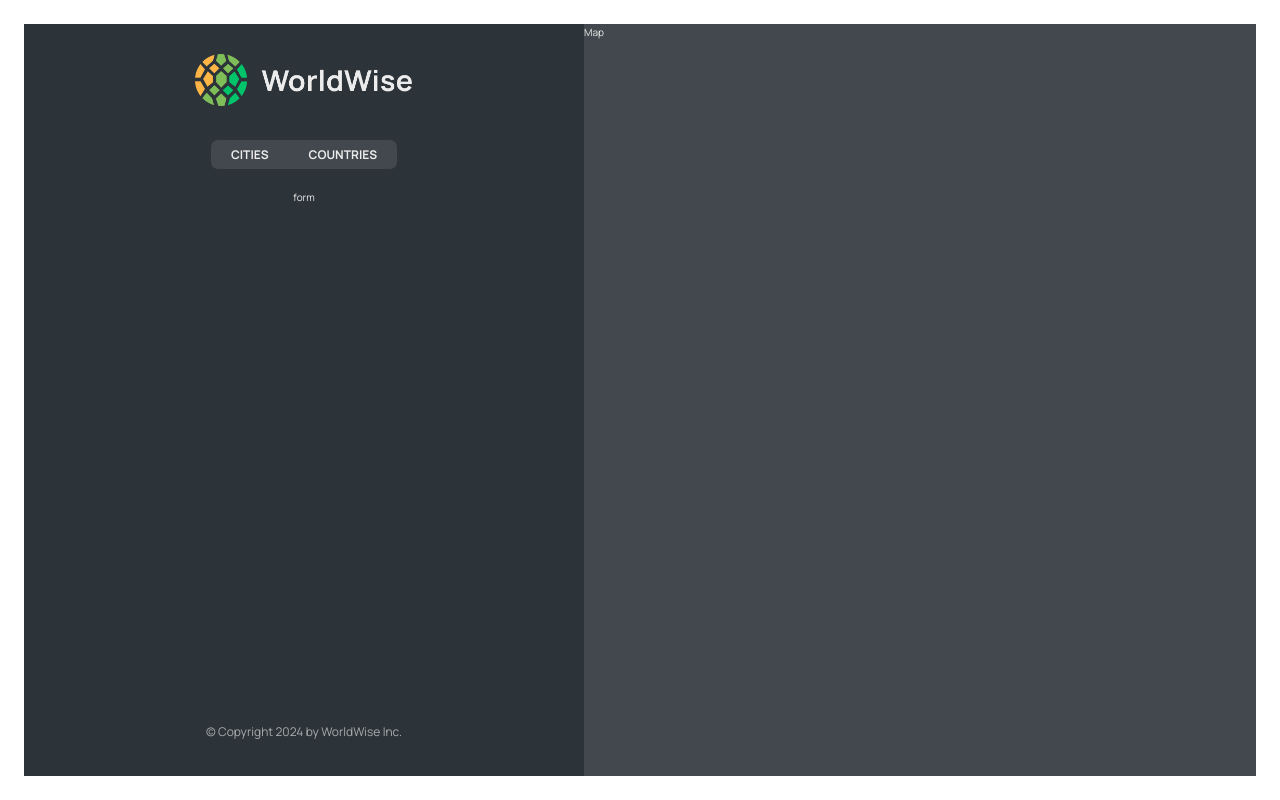
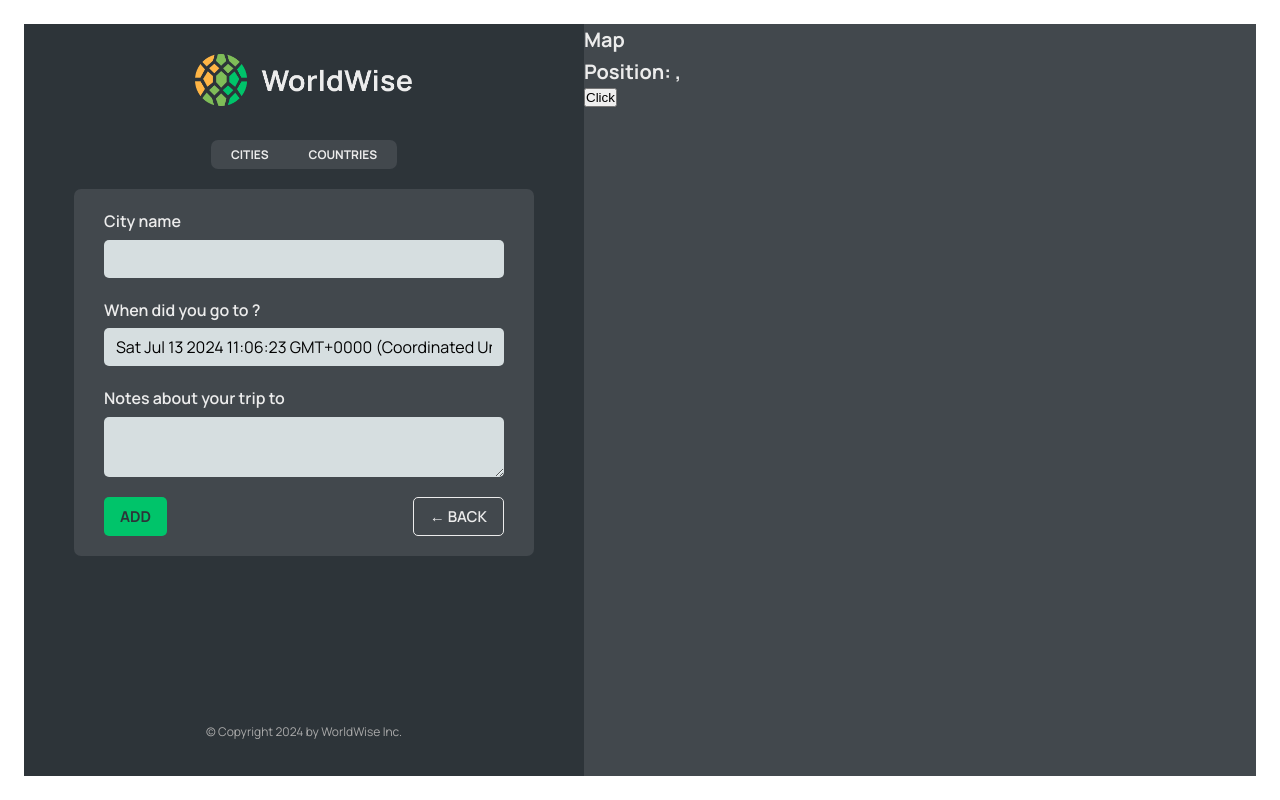
Before and after one commit to devmaniac1/WorldWise, a React (Vite) app: page /app/form in a window 1280 px wide. Built offline with nearby package versions, Linux system fonts and the light colour scheme; no server answers.

Commit message:
Navigate

```diff
--- a/src/App.jsx
+++ b/src/App.jsx
@@ -1,4 +1,6 @@
 import { BrowserRouter, Route, Routes } from "react-router-dom";
+import { useEffect, useState } from "react";
+
 import Product from "./pages/Product";
 import Pricing from "./pages/Pricing";
 import Homepage from "./pages/Homepage";
@@ -6,8 +8,9 @@
 import AppLayout from "./pages/AppLayout";
 import Login from "./pages/Login";
 import CityList from "./components/CityList";
-import { useEffect, useState } from "react";
 import CountryList from "./components/CountryList";
+import City from "./components/City";
+import Form from "./components/Form";
 
 const BASE_URL = "https://lglxpq-8000.csb.app";
 
@@ -47,11 +50,12 @@
             path="cities"
             element={<CityList cities={cities} isloading={isLoading} />}
           />
+          <Route path="cities/:id" element={<City />} />
           <Route
             path="countries"
             element={<CountryList cities={cities} isloading={isLoading} />}
           />
-          <Route path="form" element={<p>form</p>} />
+          <Route path="form" element={<Form />} />
         </Route>
         <Route path="*" element={<PageNotFound />} />
       </Routes>
--- /dev/null
+++ b/src/components/Button.jsx
@@ -0,0 +1,9 @@
+import styles from "./Button.module.css";
+
+export default function Button({ children, onClick, type }) {
+  return (
+    <button className={`${styles.btn} ${styles[type]}`} onClick={onClick}>
+      {children}
+    </button>
+  );
+}
--- a/src/components/City.jsx
+++ b/src/components/City.jsx
@@ -1,6 +1,19 @@
+import { useParams, useSearchParams } from "react-router-dom";
 import styles from "./City.module.css";
 
+const formatDate = (date) =>
+  new Intl.DateTimeFormat("en", {
+    day: "numeric",
+    month: "long",
+    year: "numeric",
+  }).format(new Date(date));
+
 function City() {
+  const { id } = useParams();
+  const [searchParams, setSearchParams] = useSearchParams();
+  const lat = searchParams.get("lat");
+  const lng = searchParams.get("lng");
+
   // TEMP DATA
   const currentCity = {
     cityName: "Lisbon",
@@ -11,43 +24,45 @@
 
   const { cityName, emoji, date, notes } = currentCity;
 
-  return (
-    <div className={styles.city}>
-      <div className={styles.row}>
-        <h6>City name</h6>
-        <h3>
-          <span>{emoji}</span> {cityName}
-        </h3>
-      </div>
+  return <h2>City {id}</h2>;
 
-      <div className={styles.row}>
-        <h6>You went to {cityName} on</h6>
-        <p>{formatDate(date || null)}</p>
-      </div>
+  // return (
+  //   <div className={styles.city}>
+  //     <div className={styles.row}>
+  //       <h6>City name</h6>
+  //       <h3>
+  //         <span>{emoji}</span> {cityName}
+  //       </h3>
+  //     </div>
 
-      {notes && (
-        <div className={styles.row}>
-          <h6>Your notes</h6>
-          <p>{notes}</p>
-        </div>
-      )}
+  //     <div className={styles.row}>
+  //       <h6>You went to {cityName} on</h6>
+  //       <p>{formatDate(date || null)}</p>
+  //     </div>
 
-      <div className={styles.row}>
-        <h6>Learn more</h6>
-        <a
-          href={`https://en.wikipedia.org/wiki/${cityName}`}
-          target="_blank"
-          rel="noreferrer"
-        >
-          Check out {cityName} on Wikipedia &rarr;
-        </a>
-      </div>
+  //     {notes && (
+  //       <div className={styles.row}>
+  //         <h6>Your notes</h6>
+  //         <p>{notes}</p>
+  //       </div>
+  //     )}
 
-      <div>
-        <ButtonBack />
-      </div>
-    </div>
-  );
+  //     <div className={styles.row}>
+  //       <h6>Learn more</h6>
+  //       <a
+  //         href={`https://en.wikipedia.org/wiki/${cityName}`}
+  //         target="_blank"
+  //         rel="noreferrer"
+  //       >
+  //         Check out {cityName} on Wikipedia &rarr;
+  //       </a>
+  //     </div>
+
+  //     <div>
+  //       <ButtonBack />
+  //     </div>
+  //   </div>
+  // );
 }
 
 export default City;
--- a/src/components/CityItem.jsx
+++ b/src/components/CityItem.jsx
@@ -1,3 +1,4 @@
+import { Link } from "react-router-dom";
 import styles from "./CityItem.module.css";
 
 const formatDate = (date) =>
@@ -8,13 +9,18 @@
   }).format(new Date(date));
 
 export default function CityItem({ city }) {
-  const { cityName, emoji, date } = city;
+  const { cityName, emoji, date, id, position } = city;
   return (
-    <li className={styles.cityItem}>
-      <span className={styles.emoji}>{emoji}</span>
-      <h3 className={styles.name}>{cityName}</h3>
-      <time className={styles.date}>({formatDate(date)})</time>
-      <button className={styles.deleteBtn}>&times;</button>
+    <li>
+      <Link
+        className={styles.cityItem}
+        to={`${id}?lat=${position.lat}&lng=${position.lng}`}
+      >
+        <span className={styles.emoji}>{emoji}</span>
+        <h3 className={styles.name}>{cityName}</h3>
+        <time className={styles.date}>({formatDate(date)})</time>
+        <button className={styles.deleteBtn}>&times;</button>
+      </Link>
     </li>
   );
 }
--- a/src/components/CountryList.module.css
+++ b/src/components/CountryList.module.css
@@ -10,3 +10,21 @@
   align-content: start;
   gap: 1.6rem;
 }
+
+.countryList::-webkit-scrollbar {
+  width: 1rem; /* Width of the scrollbar */
+}
+
+.countryList::-webkit-scrollbar-track {
+  background: #f1f1f15c; /* Color of the track */
+  border-radius: 0.8rem;
+}
+
+.countryList::-webkit-scrollbar-thumb {
+  background: #888; /* Color of the scrollbar thumb */
+  border-radius: 0.8rem;
+}
+
+.countryList::-webkit-scrollbar-thumb:hover {
+  background: #555; /* Color of the scrollbar thumb on hover */
+}
--- a/src/components/Form.jsx
+++ b/src/components/Form.jsx
@@ -1,8 +1,10 @@
 // "https://api.bigdatacloud.net/data/reverse-geocode-client?latitude=0&longitude=0"
 
 import { useState } from "react";
+import { useNavigate } from "react-router-dom";
 
 import styles from "./Form.module.css";
+import Button from "./Button";
 
 export function convertToEmoji(countryCode) {
   const codePoints = countryCode
@@ -13,10 +15,16 @@
 }
 
 function Form() {
+  const navigate = useNavigate();
+
   const [cityName, setCityName] = useState("");
   const [country, setCountry] = useState("");
   const [date, setDate] = useState(new Date());
   const [notes, setNotes] = useState("");
+
+  function navigateTo() {
+    navigate("cities");
+  }
 
   return (
     <form className={styles.form}>
@@ -49,8 +57,17 @@
       </div>
 
       <div className={styles.buttons}>
-        <button>Add</button>
-        <button>&larr; Back</button>
+        <Button type="primary">Add</Button>
+        <Button
+          type="back"
+          onClick={(e) => {
+            e.preventDefault();
+            navigate(-1);
+          }}
+        >
+          &larr; Back
+        </Button>
+        {/* <button>&larr; Back</button> */}
       </div>
     </form>
   );
--- a/src/components/Map.jsx
+++ b/src/components/Map.jsx
@@ -1,5 +1,26 @@
+import { useNavigate, useSearchParams } from "react-router-dom";
 import styles from "./Map.module.css";
 
 export default function Map() {
-  return <div className={styles.mapContainer}>Map</div>;
+  const navigate = useNavigate();
+  const [searchParams, setSearchParams] = useSearchParams();
+  const lat = searchParams.get("lat");
+  const lng = searchParams.get("lng");
+  // console.log(lat);
+
+  return (
+    <div className={styles.mapContainer} onClick={() => navigate("form")}>
+      <h1>Map</h1>
+      <h1>
+        Position: {lat}, {lng}
+      </h1>
+      <button
+        onClick={() => {
+          setSearchParams({ lat: 23, lng: 50 });
+        }}
+      >
+        Click
+      </button>
+    </div>
+  );
 }
--- a/vite.config.js
+++ b/vite.config.js
@@ -1,8 +1,8 @@
 import { defineConfig } from "vite";
 import react from "@vitejs/plugin-react";
-// import eslint from "vite-plugin-eslint";
+import eslint from "vite-plugin-eslint";
 
 // https://vitejs.dev/config/
 export default defineConfig({
-  plugins: [react()],
+  plugins: [react(), eslint()],
 });
```
Also changed, not shown: .eslintrc.cjs (deleted), .eslintrc.json, extra.txt (added).
